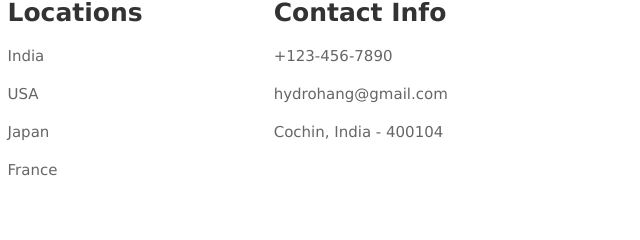
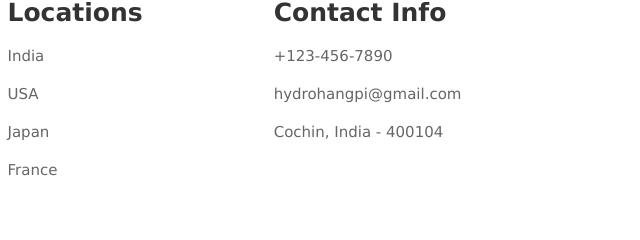
Before and after one commit to whiteking24/HydroHang, a plain HTML site: page index.html in a window 1280 px wide. Shown: the part 6990-7230 px from the top of the page, 640-1280 px from the left. Drawn offline with Linux system fonts and the light colour scheme.

Commit message:
Update index.html

```diff
--- a/index.html
+++ b/index.html
@@ -611,7 +611,7 @@
             <div class="box">
                 <h3>contact info</h3>
                 <a href="#">+123-456-7890</a>
-                <a href="#" class="email">hydrohang@gmail.com</a>
+                <a href="#" class="email">hydrohangpi@gmail.com</a>
                 <a href="https://maps.google.com?q=cochin,india-400104">cochin, india - 400104</a>
             </div>
         </div>
```
